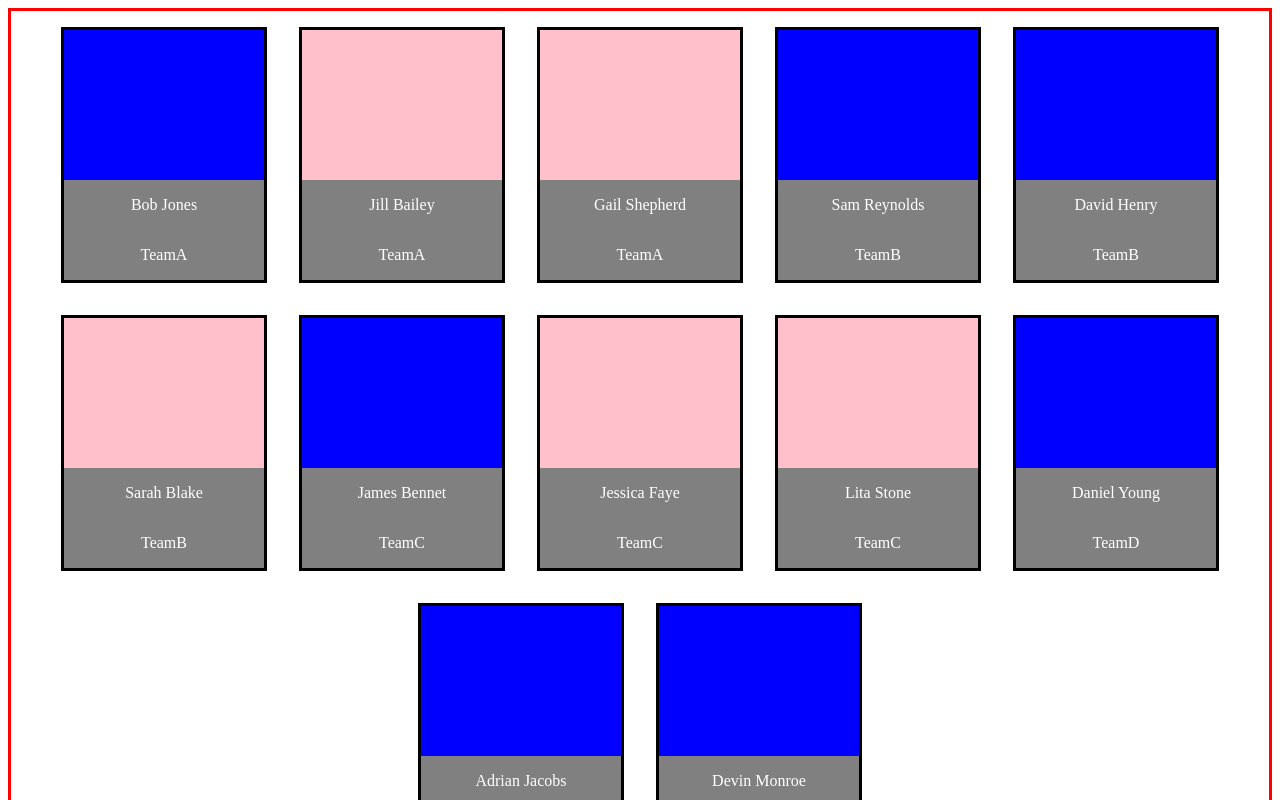
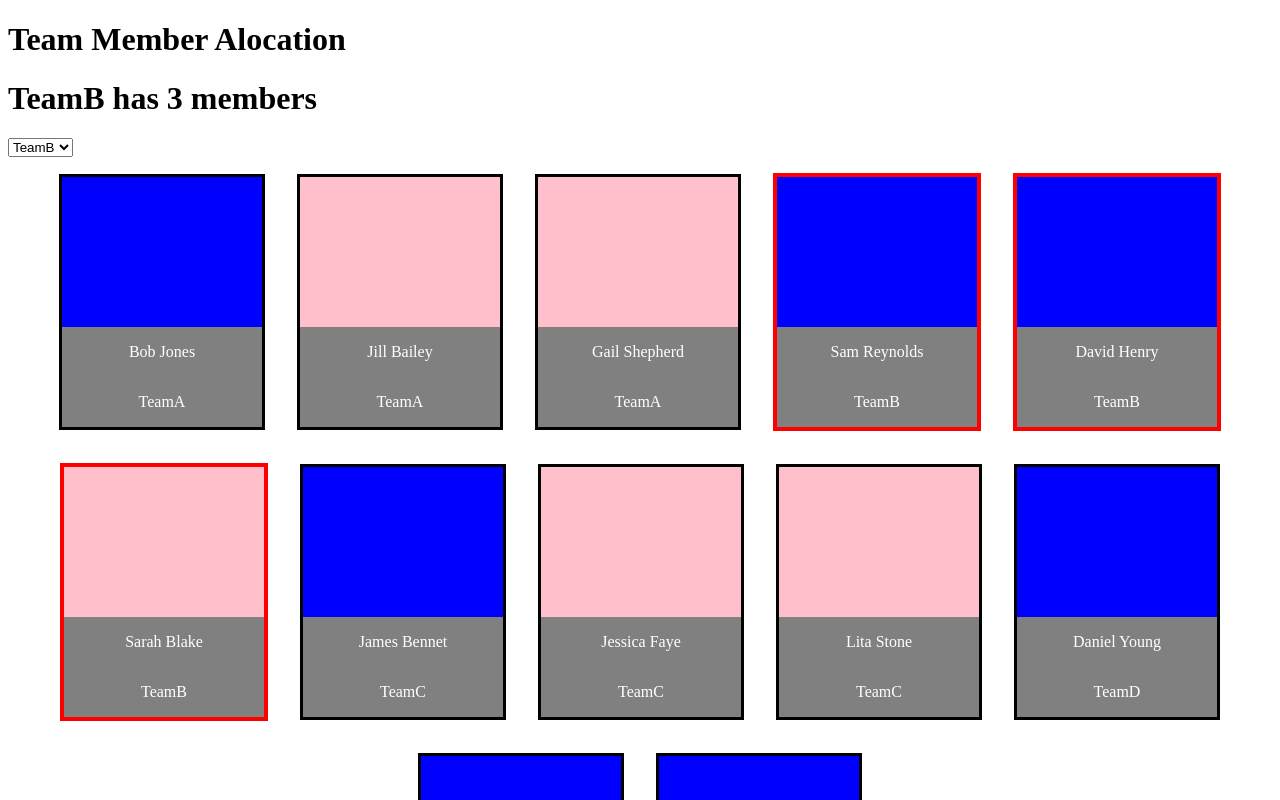
Before and after one commit to Nicholas-Abell/Employee_list, a React (Create React App) app: page / in a window 1280 px wide. Shown: the top 800 px of the page. Built offline with nearby package versions, Linux system fonts and the light colour scheme.

Commit message:
header logic

```diff
--- a/src/App.js
+++ b/src/App.js
@@ -1,8 +1,123 @@
+import { useState } from "react";
+import Header from "./Components/Header";
 import Employees from "./Components/Employee";
 
 function App() {
+
+  const [employees, setEmployees] = useState([{
+    id: 1,
+    fullName: "Bob Jones",
+    designation: "JavaScript Developer",
+    gender: "male",
+    teamName: "TeamA"
+  },
+  {
+    id: 2,
+    fullName: "Jill Bailey",
+    designation: "Node Developer",
+    gender: "female",
+    teamName: "TeamA"
+  },
+  {
+    id: 3,
+    fullName: "Gail Shepherd",
+    designation: "Java Developer",
+    gender: "female",
+    teamName: "TeamA"
+  },
+  {
+    id: 4,
+    fullName: "Sam Reynolds",
+    designation: "React Developer",
+    gender: "male",
+    teamName: "TeamB"
+  },
+  {
+    id: 5,
+    fullName: "David Henry",
+    designation: "DotNet Developer",
+    gender: "male",
+    teamName: "TeamB"
+  },
+  {
+    id: 6,
+    fullName: "Sarah Blake",
+    designation: "SQL Server DBA",
+    gender: "female",
+    teamName: "TeamB"
+  },
+  {
+    id: 7,
+    fullName: "James Bennet",
+    designation: "Angular Developer",
+    gender: "male",
+    teamName: "TeamC"
+  },
+  {
+    id: 8,
+    fullName: "Jessica Faye",
+    designation: "API Developer",
+    gender: "female",
+    teamName: "TeamC"
+  },
+  {
+    id: 9,
+    fullName: "Lita Stone",
+    designation: "C++ Developer",
+    gender: "female",
+    teamName: "TeamC"
+  },
+  {
+    id: 10,
+    fullName: "Daniel Young",
+    designation: "Python Developer",
+    gender: "male",
+    teamName: "TeamD"
+  },
+  {
+    id: 11,
+    fullName: "Adrian Jacobs",
+    designation: "Vue Developer",
+    gender: "male",
+    teamName: "TeamD"
+  },
+  {
+    id: 12,
+    fullName: "Devin Monroe",
+    designation: "Graphic Designer",
+    gender: "male",
+    teamName: "TeamD"
+
+  }]);
+
+  const [selectedTeam, setSelectedTeam] = useState('TeamB');
+
+  const changeSelectedTeamHandler = (event) => {
+    console.log(event.target.value);
+    setSelectedTeam(event.target.value);
+  }
+
+  const handleEmployeeCardClick = (event) => {
+    const transformedEmployees = employees.map((employee) =>
+      parseInt(event.target.id) === employee.id
+        ? (employee.teamName === selectedTeam)
+          ? { ...employee, teamName: '' }
+          : { ...employee, teamName: selectedTeam }
+        : employee)
+    setEmployees(transformedEmployees);
+  }
+
   return (
-    <Employees />
+    <main>
+      <Header
+        selectedTeam={selectedTeam}
+        teamMemberCount={employees.filter((employee) => employee.teamName === selectedTeam).length} />
+      <Employees
+        employees={employees}
+        selectedTeam={selectedTeam}
+        handleEmployeeCardClick={handleEmployeeCardClick}
+        changeSelectedTeamHandler={changeSelectedTeamHandler} />
+    </main>
   );
 }
 
--- a/src/Components/Employee.js
+++ b/src/Components/Employee.js
@@ -1,100 +1,25 @@
 import './Employee.scss';
-import { useState } from "react";
 
-const Employees = () => {
-
-    const [employees, setEmployees] = useState([{
-        id: 1,
-        fullName: "Bob Jones",
-        designation: "JavaScript Developer",
-        gender: "male",
-        teamName: "TeamA"
-    },
-    {
-        id: 2,
-        fullName: "Jill Bailey",
-        designation: "Node Developer",
-        gender: "female",
-        teamName: "TeamA"
-    },
-    {
-        id: 3,
-        fullName: "Gail Shepherd",
-        designation: "Java Developer",
-        gender: "female",
-        teamName: "TeamA"
-    },
-    {
-        id: 4,
-        fullName: "Sam Reynolds",
-        designation: "React Developer",
-        gender: "male",
-        teamName: "TeamB"
-    },
-    {
-        id: 5,
-        fullName: "David Henry",
-        designation: "DotNet Developer",
-        gender: "male",
-        teamName: "TeamB"
-    },
-    {
-        id: 6,
-        fullName: "Sarah Blake",
-        designation: "SQL Server DBA",
-        gender: "female",
-        teamName: "TeamB"
-    },
-    {
-        id: 7,
-        fullName: "James Bennet",
-        designation: "Angular Developer",
-        gender: "male",
-        teamName: "TeamC"
-    },
-    {
-        id: 8,
-        fullName: "Jessica Faye",
-        designation: "API Developer",
-        gender: "female",
-        teamName: "TeamC"
-    },
-    {
-        id: 9,
-        fullName: "Lita Stone",
-        designation: "C++ Developer",
-        gender: "female",
-        teamName: "TeamC"
-    },
-    {
-        id: 10,
-        fullName: "Daniel Young",
-        designation: "Python Developer",
-        gender: "male",
-        teamName: "TeamD"
-    },
-    {
-        id: 11,
-        fullName: "Adrian Jacobs",
-        designation: "Vue Developer",
-        gender: "male",
-        teamName: "TeamD"
-    },
-    {
-        id: 12,
-        fullName: "Devin Monroe",
-        designation: "Graphic Designer",
-        gender: "male",
-        teamName: "TeamD"
-
-    }]);
-
+const Employees = ({ employees, selectedTeam, handleEmployeeCardClick, changeSelectedTeamHandler }) => {
     return (
+        <main>
+            <select value={selectedTeam} onChange={changeSelectedTeamHandler}>
+                <option value='TeamA'>TeamA</option>
+                <option value='TeamB'>TeamB</option>
+                <option value='TeamC'>TeamC</option>
+                <option value='TeamD'>TeamD</option>
+            </select>
             <div className={'card-wrapper'}>
                 {employees.map((employee) => (
-                <div className='card'>
+                    <div
+                        className='card'
+                        style={employee.teamName === selectedTeam
+                            ? { border: 'solid red 4px' }
+                            : { border: 'solid black' }}>
                         <div
                             className='card__fake-img'
+                            id={employee.id}
+                            onClick={handleEmployeeCardClick}
                             style={(employee.gender === 'male')
                                 ? { backgroundColor: 'blue' }
                                 : { backgroundColor: 'pink' }}
@@ -104,7 +29,7 @@ const Employees = () => {
                     </div>
                 ))}
             </div>
-
+        </main>
     )
 }
 
--- a/src/Components/Employee.scss
+++ b/src/Components/Employee.scss
@@ -1,7 +1,6 @@
 .card-wrapper {
     display: flex;
     flex-wrap: wrap;
-    border: solid red;
     align-items: center;
     justify-content: center;
 }
--- /dev/null
+++ b/src/Components/Header.js
@@ -0,0 +1,10 @@
+const Header = ({ selectedTeam, teamMemberCount }) => {
+    return (
+        <div>
+            <h1>Team Member Alocation</h1>
+            <h1>{selectedTeam} has {teamMemberCount} members</h1>
+        </div>
+    )
+}
+
+export default Header;
```
Lines whose indentation alone changed are shown as unchanged.
